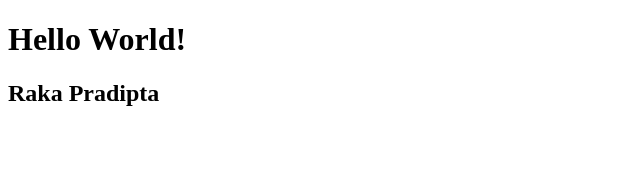
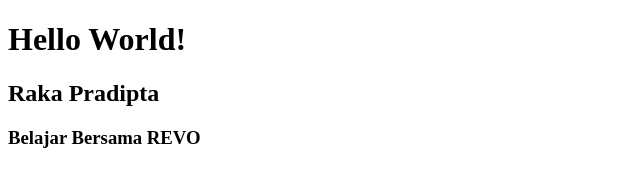
Before and after one commit to rakaprad/revou_test_day1, a plain HTML site: page index.html in a window 1280 px wide. Shown: the whole page, without its empty margins (0-640 px from the left). Drawn offline with Linux system fonts and the light colour scheme.

Commit message:
add header

```diff
--- a/index.html
+++ b/index.html
@@ -8,6 +8,7 @@
 <body>
     <h1>Hello World!</h1>
     <h2>Raka Pradipta</h2>
+    <h3>Belajar Bersama REVO</h3>
 </body>
 
 </html>
```
